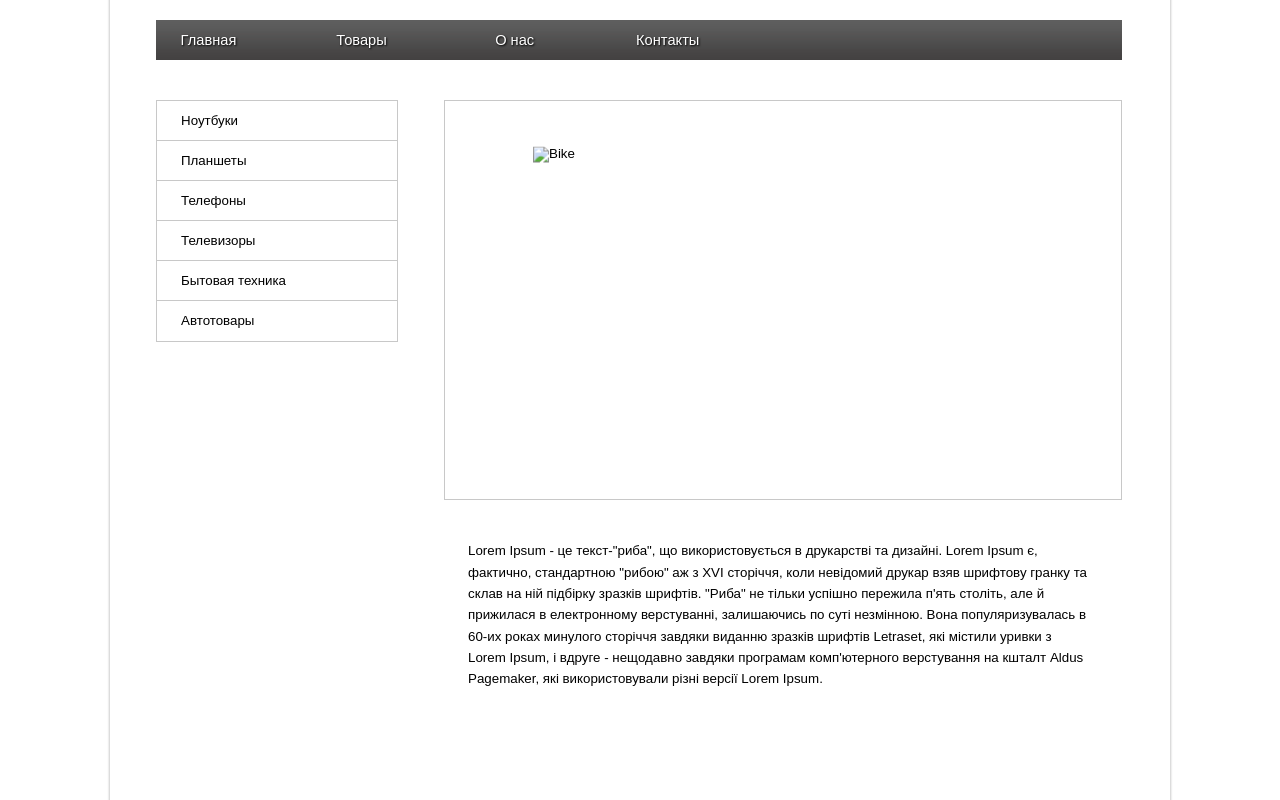
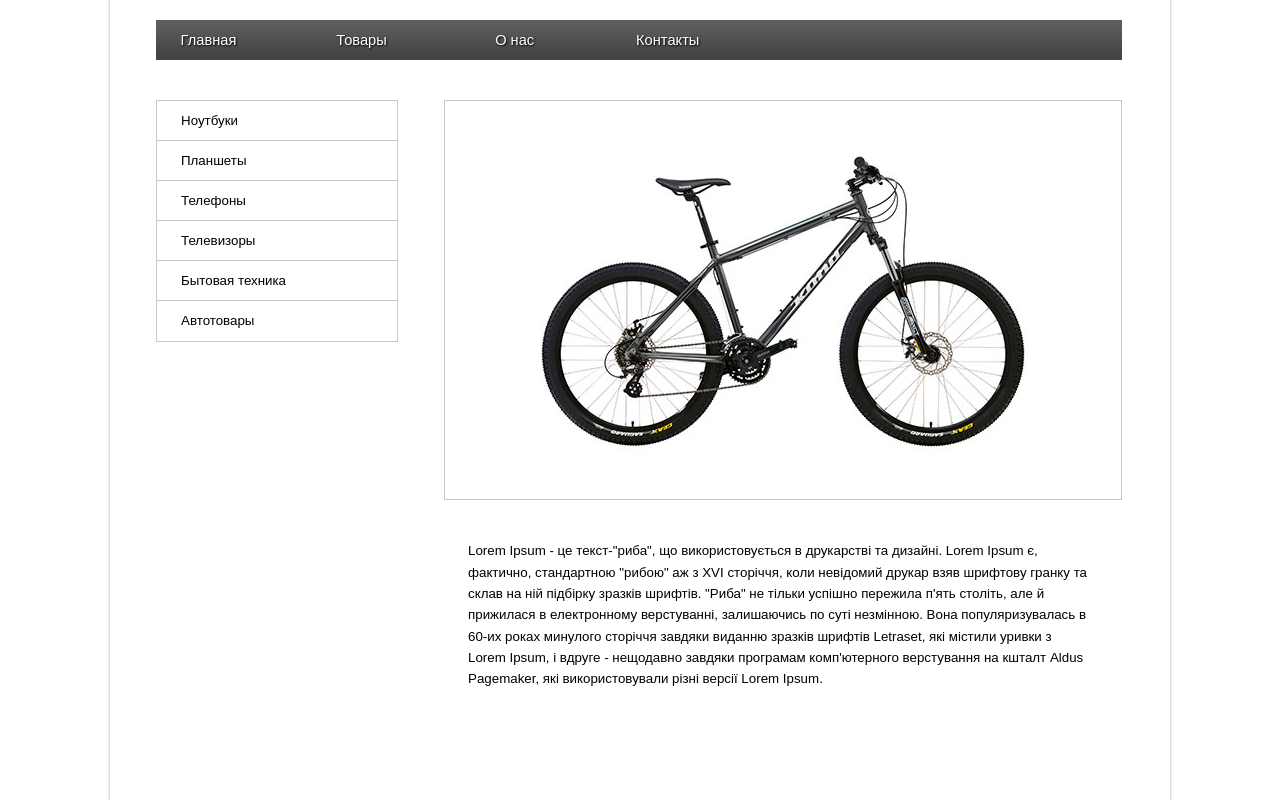
Before and after one commit to ChubVadym/Module_3, a plain HTML site: page index.html in a window 1280 px wide. Shown: the part 112-912 px from the top of the page. Drawn offline with Linux system fonts and the light colour scheme.

Commit message:
Added main content and style for him

```diff
--- a/css/style.css
+++ b/css/style.css
@@ -1,15 +1,16 @@
 .document {
     background-color: white;
-    box-shadow: 0px 1px 2px 1px rgba(204,204,204,1);
+    box-shadow: 0px 1px 2px 1px rgba(204, 204, 204, 1);
     box-sizing: border-box; /*для учета отступов в размере элемента*/
     font-family: sans-serif;
     font-size: 13.33px;
     margin: 0px auto;
     padding: 50px 48px 60px 46px;
     width: 1060px;
-    -webkit-box-shadow: 0px 1px 2px 1px rgba(204,204,204,1);
-    -moz-box-shadow: 0px 1px 2px 1px rgba(204,204,204,1);
+    -webkit-box-shadow: 0px 1px 2px 1px rgba(204, 204, 204, 1);
+    -moz-box-shadow: 0px 1px 2px 1px rgba(204, 204, 204, 1);
 }
+
 /*HEADER*/
 
 .upper_menu {
@@ -45,6 +46,7 @@
     color: white;
     text-decoration: none;
 }
+
 /*TOOLBAR*/
 .toolbar { /*Внешняя граница*/
     border: 1px solid #c8c8c8;
@@ -54,14 +56,14 @@
 
 .toolbar li {
     border-bottom: 1px solid #c8c8c8;
-    box-sizing: border-box;/*для учета отступов в размере элемента*/
+    box-sizing: border-box; /*для учета отступов в размере элемента*/
     height: 40px;
     line-height: 40px;
     padding-left: 24px;
     width: 240px;
 }
 
-.toolbar li:last-child {/*Убирание двойной рамки*/
+.toolbar li:last-child { /*Убирание двойной рамки*/
     border-bottom: none;
 }
 
@@ -81,32 +83,28 @@
 
 .content_box {
     margin-left: 288px;
-    }
+}
 
 .img_box {
+    border: 1px solid #c8c8c8;
     box-sizing: border-box;
+    height: 400px;
     width: 678px;
-    height: 400px;
-    border: 1px solid #c8c8c8;
-    position: relative;
+    text-align: center;
 }
 
 .goods {
+    height: 307px;
+    margin-top: 47px; /*Какие есть способы выравнивания по вертикали?*/
     width: 500px;
-    height: 307px;
-    position: absolute;
-    top: 50%;
-    left: 50%;
-    transform: translate(-50%, -50%);
 }
 
 .content {
-    /*margin: 40px 30px 0px 24px;*/
+    box-sizing: border-box;
+    font-size: 13.33px;
+    height: 200px;
+    line-height: 21.33px;
     margin: 40px 0px 0px 0px;
-    box-sizing: border-box;
+    padding: 0px 30px 0px 24px;
     width: 678px;
-    height: 200px;
-    padding: 0px 30px 0px 24px;
-    line-height: 21.33px;
-    font-size: 13.33px;
 }
--- a/index.html
+++ b/index.html
@@ -29,15 +29,21 @@
     <!--CONTENT-->
     <div class="content_box">
         <div class="img_box">
-        <img class="goods" src="img/bike_1.jpg" alt="Bike">
+            <img class="goods" src="img/bike_1.jpg" alt="Bike" align="center">
         </div>
         <p class="content">
-            Lorem Ipsum - це текст-"риба", що використовується в друкарстві та дизайні. Lorem Ipsum є, фактично, стан­дартною "рибою" аж з XVI сторіччя, коли невідомий друкар взяв шрифтову гранку та склав на ній підбірку зразків шрифтів. "Риба" не тільки успішно пережила
-            п'ять століть, але й прижилася в електронному версту­ванні, залишаючись по суті незмінною. Вона популяризувалась в 60-их роках минулого сторіччя завдяки виданню зразків шрифтів Letraset, які містили уривки з Lorem Ipsum, і вдруге -
-            нещодавно завдяки програ­мам комп'ютерного верстування на кшталт Aldus Pagemaker, які використовували різні версії Lorem Ipsum.
+            Lorem Ipsum - це текст-"риба", що використовується в друкарстві та дизайні. Lorem Ipsum є, фактично,
+            стан­дартною "рибою" аж з XVI сторіччя, коли невідомий друкар взяв шрифтову гранку та склав на ній підбірку
+            зразків шрифтів. "Риба" не тільки успішно пережила
+            п'ять століть, але й прижилася в електронному версту­ванні, залишаючись по суті незмінною. Вона
+            популяризувалась в 60-их роках минулого сторіччя завдяки виданню зразків шрифтів Letraset, які містили
+            уривки з Lorem Ipsum, і вдруге -
+            нещодавно завдяки програ­мам комп'ютерного верстування на кшталт Aldus Pagemaker, які використовували різні
+            версії Lorem Ipsum.
         </p>
     </div>
     <!--FOOTER-->
+
 </div>
 </body>
 </html>
```
Also changed, not shown: img/Bike_1.jpg (added).
